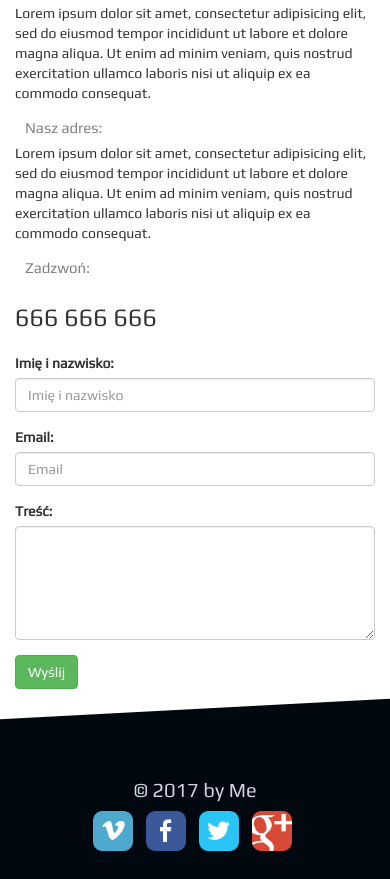
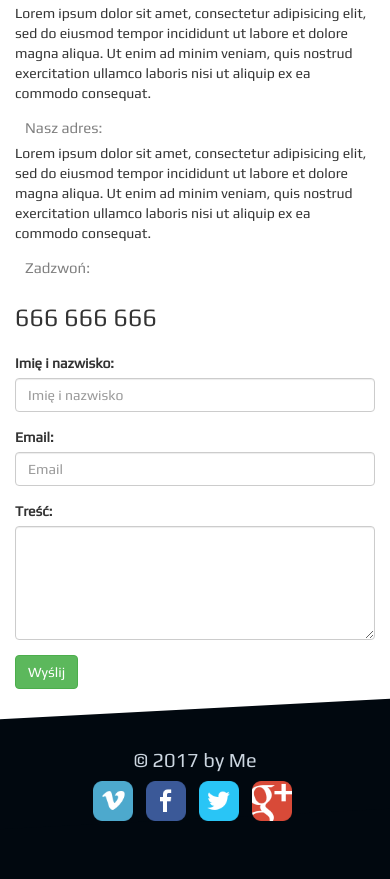
Before and after one commit to TestyTestyTestyTesty/test, a plain HTML site: page index.html in a window 390 px wide. Shown: the part 7446-8325 px from the top of the page. Drawn offline with nearby package versions, Linux system fonts and the light colour scheme; some packages are replaced by stand-ins of ours; a script that the page names is missing.

Commit message:
Update mobile

```diff
--- a/css/responsive.css
+++ b/css/responsive.css
@@ -316,6 +316,9 @@
     .footer-icons{
         padding:0;
     }
+    .footer-group{
+            margin-top:-30px;
+    }
 }
 
 @media(max-width: 480px) {
@@ -359,6 +362,12 @@
     .nowosci p {
         font-size: 2rem;
     }
+    /*
+    ---------------------------------------------------------------------------------------------
+                                                footer
+    ---------------------------------------------------------------------------------------------
+    */
+
 }
 
 @media(max-width: 360px) {
--- a/index.html
+++ b/index.html
@@ -498,7 +498,7 @@
     <footer class="footer-skew">
         <div class="footer-content container-fluid">
             <div class="container">
-                <div class="row">
+                <div class="row footer-group">
                     <div class="col-lg-9 col-md-3 col-sm-3 col-xs-12 footer-text">
                         <h5>&copy 2017 by Me</h5>
                     </div>
```
